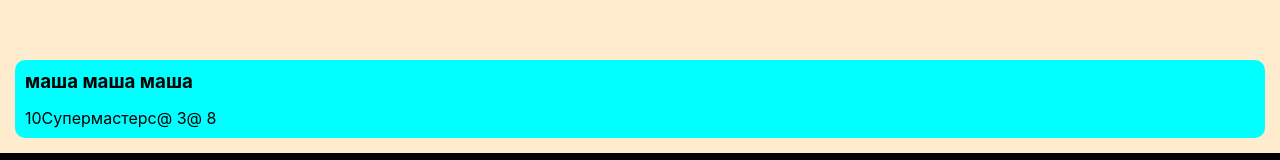
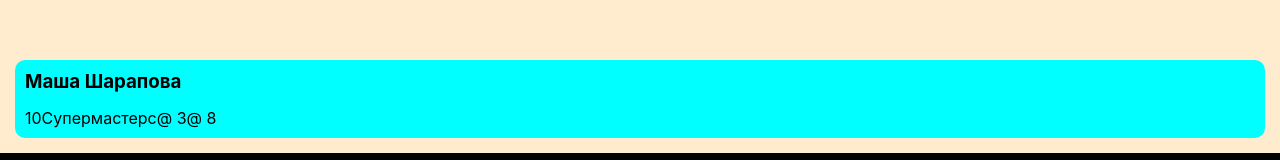
Before and after one commit to dogfrogfog/liga-atp-app, a Next.js app: page /profile in a window 1280 px wide. Shown: the part 147-307 px from the top of the page. Built offline with nearby package versions, Linux system fonts and the light colour scheme.

Commit message:
fix: name

```diff
--- a/pages/profile.tsx
+++ b/pages/profile.tsx
@@ -141,7 +141,7 @@ const Profile: NextPage = () => {
           <div>status</div>
         </div>
         <div className={styles.playerInfo}>
-          <h3>маша маша маша</h3>
+          <h3>Маша Шарапова</h3>
           <div className={styles.achievements}>
             <div className={styles.rank}>
               <span>10</span>
```
Also changed, not shown: 1 other file (tests, documents, lock files or other folders).
